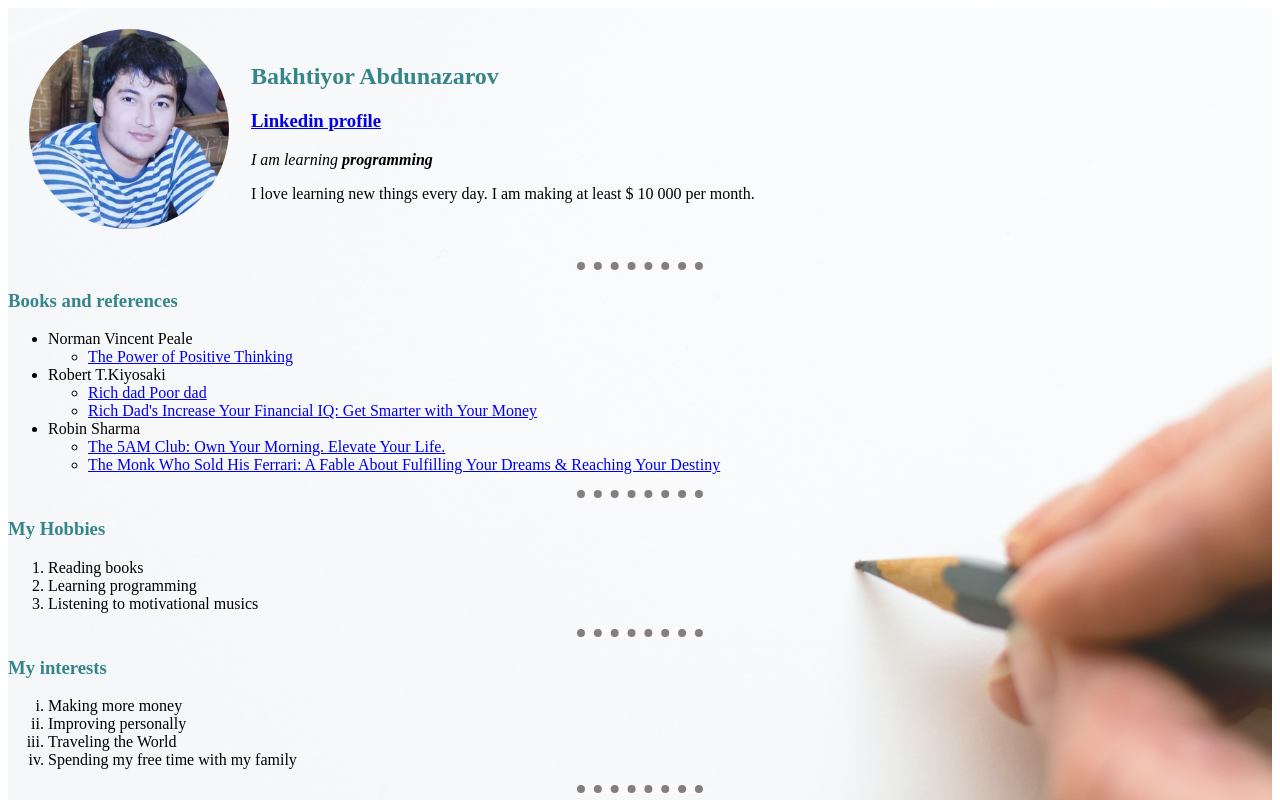
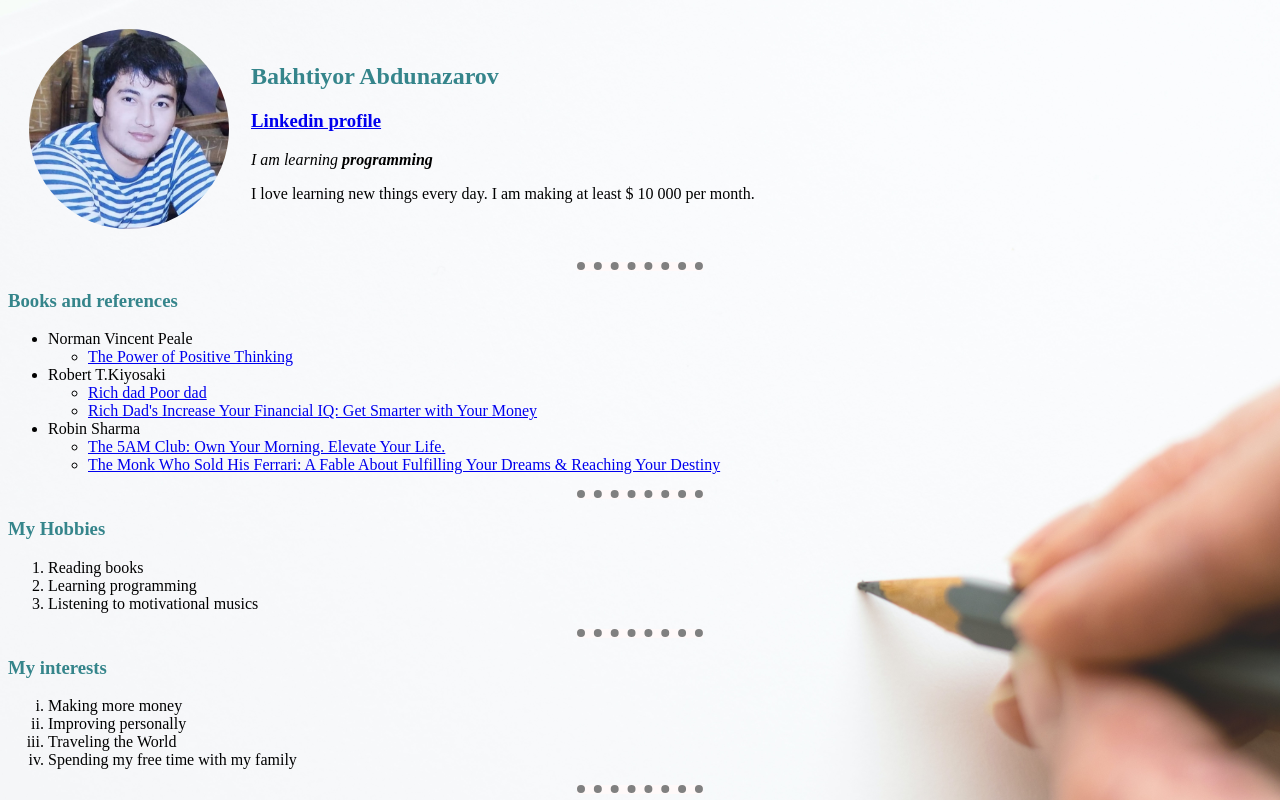
Before and after one commit to AddictedToSuccess/CV, a plain HTML site: page index.html in a window 1280 px wide. Shown: the top 800 px of the page. Drawn offline with Linux system fonts and the light colour scheme.

Commit message:
Update styles.css

```diff
--- a/styles.css
+++ b/styles.css
@@ -1,19 +1,10 @@
 html {
-  padding: 0;
-  margin: 0;
-  box-sizing: border-box;
+  background: url(../pexels-lumn-316466.jpg) no-repeat center center fixed;
+  -webkit-background-size: cover;
+  -moz-background-size: cover;
+  -o-background-size: cover;
+  background-size: cover;
 }
-
-.background-image {
-  background-image: url('pexels-lumn-316466.jpg');
-  background-size: cover;
-  background-position: center;
-  background-repeat: no-repeat;
-  width: 100%;
-  height: 100vh;
-
-}
-
 hr {
   border-style: none;
   border-top-style: dotted;
```
